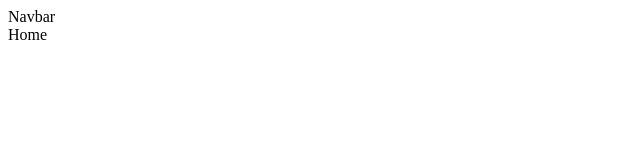
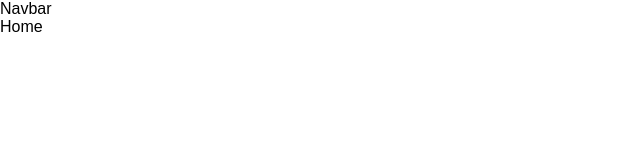
Before and after one commit to Kuwar20/backend-p, a React (Vite) app in the folder 6-sinlog/client/: page / in a window 1280 px wide. Shown: the top 160 px of the page, without its empty margins (0-640 px from the left). Built offline with nearby package versions, Linux system fonts and the light colour scheme.

Commit message:
Add global styling

```diff
--- a/6-sinlog/client/src/App.css
+++ b/6-sinlog/client/src/App.css
@@ -0,0 +1,12 @@
+
+/*
+    this is the main css file for the app
+    without this , starting from the navbar, everything will be in default style, that is not good
+    here in this project , the navbar will not start from the top of the page
+  */
+
+body{
+    margin: 0;
+    padding: 0;
+    font-family: Arial, sans-serif;
+}
--- a/6-sinlog/client/src/App.jsx
+++ b/6-sinlog/client/src/App.jsx
@@ -1,9 +1,9 @@
-import './App.css'
 import { BrowserRouter, Routes, Route } from 'react-router-dom';
 import Navbar from './components/Navbar/Navbar';
 import Home from './pages/Home/Home';
 import Login from './pages/login/Login';
 import SignIn from './pages/signin/SignIn';
+import './App.css'
 
 function App() {
 
@@ -13,7 +13,7 @@ function App() {
         <Navbar />
         <Routes>
           <Route path='/' element={<Home />} />
-          <Route path='/login' element={<Login />}/>
+          <Route path='/login' element={<Login />} />
           <Route path='/register' element={<SignIn />} />
         </Routes>
       </BrowserRouter>
```
